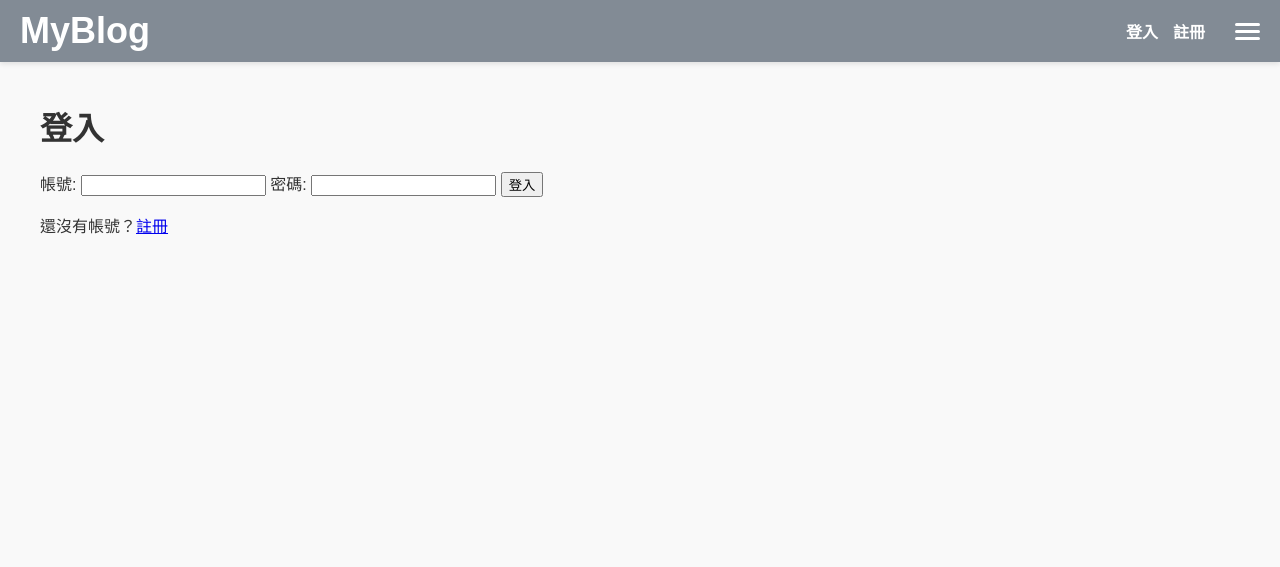
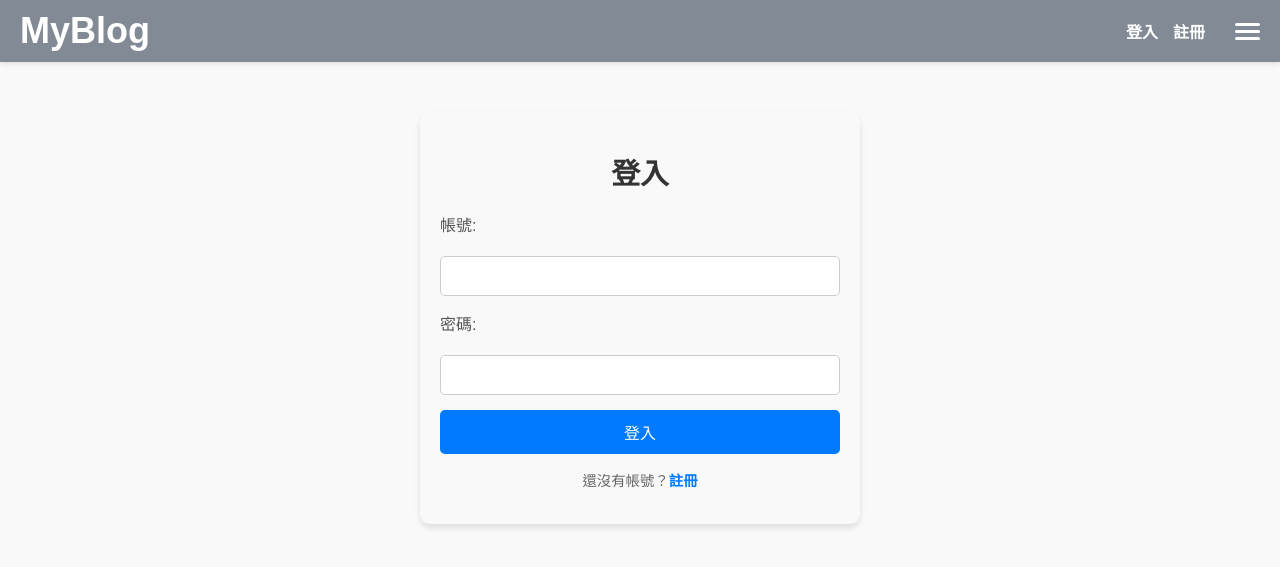
Before and after one commit to Hance08/cloudApp, a Flask app: page /login in a window 1280 px wide. Shown: the top 567 px of the page. Run offline with Flask 3, Linux system fonts and the light colour scheme.

Commit message:
Update login,register css

```diff
--- /dev/null
+++ b/static/css/login.css
@@ -0,0 +1,77 @@
+.container {
+    max-width: 400px;
+    margin: 50px auto;
+    padding: 20px;
+    background-color: #f9f9f9;
+    border-radius: 10px;
+    box-shadow: 0 4px 6px rgba(0, 0, 0, 0.1);
+    text-align: center;
+}
+
+.container h1 {
+    font-size: 1.8rem;
+    color: #333;
+    margin-bottom: 20px;
+    font-weight: 600;
+}
+
+.container form {
+    display: flex;
+    flex-direction: column;
+    gap: 15px;
+}
+
+.container label {
+    font-size: 1rem;
+    color: #555;
+    text-align: left;
+    display: block;
+    margin-bottom: 5px;
+}
+
+.container input[type="text"],
+.container input[type="password"] {
+    width: 100%;
+    padding: 10px;
+    font-size: 1rem;
+    border: 1px solid #ccc;
+    border-radius: 5px;
+    box-sizing: border-box;
+    transition: border-color 0.3s ease-in-out;
+}
+
+.container input[type="text"]:focus,
+.container input[type="password"]:focus {
+    border-color: #007bff;
+    outline: none;
+}
+
+.container button {
+    padding: 10px 15px;
+    font-size: 1rem;
+    background-color: #007bff;
+    color: #fff;
+    border: none;
+    border-radius: 5px;
+    cursor: pointer;
+    transition: background-color 0.3s ease-in-out;
+}
+
+.container button:hover {
+    background-color: #0056b3;
+}
+
+.container p {
+    font-size: 0.9rem;
+    color: #666;
+}
+
+.container p a {
+    color: #007bff;
+    text-decoration: none;
+    font-weight: bold;
+}
+
+.container p a:hover {
+    text-decoration: underline;
+}
--- a/templates/login.html
+++ b/templates/login.html
@@ -5,6 +5,7 @@
     <meta name="viewport" content="width=device-width, initial-scale=1.0">
     <title>登入</title>
     <link rel="stylesheet" href="{{ url_for('static', filename='css/general.css') }}">
+    <link rel="stylesheet" href="{{ url_for('static', filename='css/login.css') }}">
     <script src="{{ url_for('static', filename='js/menu.js') }}"></script>
 </head>
 <body>
--- a/templates/register.html
+++ b/templates/register.html
@@ -5,6 +5,7 @@
     <meta name="viewport" content="width=device-width, initial-scale=1.0">
     <title>註冊</title>
     <link rel="stylesheet" href="{{ url_for('static', filename='css/general.css') }}">
+    <link rel="stylesheet" href="{{ url_for('static', filename='css/register.css') }}">
     <script src="{{ url_for('static', filename='js/menu.js') }}"></script>
 </head>
 <body>
```
Also changed, not shown: static/css/register.css (added, +78 -0 lines), 1 other file.
